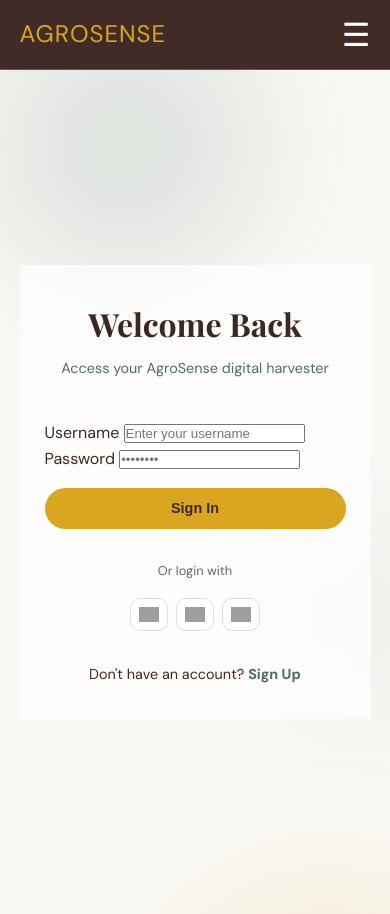
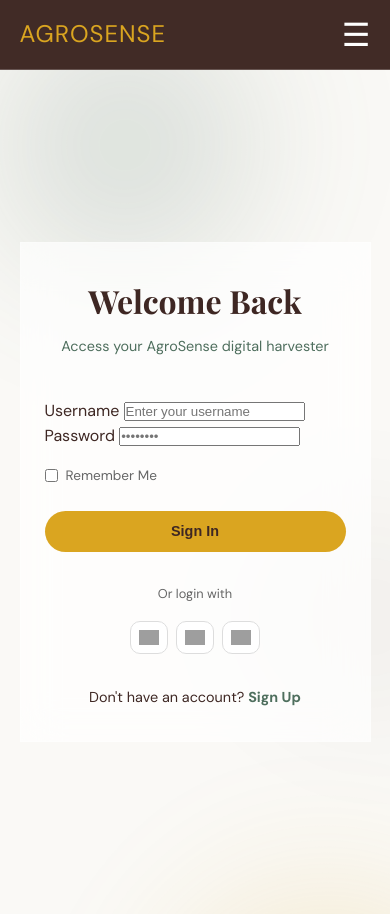
Before and after one commit to mohammedsaalim0/agrosense.io, a Django app: page /accounts/login/ in a window 390 px wide. Run offline with Django 5.2, Linux system fonts and the light colour scheme; some web fonts are replaced; grey boxes are pictures that could not be loaded.

Commit message:
Fix Meet the Architects mobile layout and improve login credential storage

```diff
--- a/agrosense_project/settings.py
+++ b/agrosense_project/settings.py
@@ -128,3 +128,8 @@ STATICFILES_STORAGE = 'whitenoise.storage.CompressedManifestStaticFilesStorage'
 
 LOGIN_REDIRECT_URL = 'dashboard'
 LOGOUT_REDIRECT_URL = 'login'
+
+# Session Configuration
+SESSION_COOKIE_AGE = 1209600 # 2 weeks
+SESSION_EXPIRE_AT_BROWSER_CLOSE = False
+SESSION_SAVE_EVERY_REQUEST = True
--- a/core/templates/registration/login.html
+++ b/core/templates/registration/login.html
@@ -18,13 +18,17 @@
             {% csrf_token %}
             <div class="form-group">
                 <label>Username</label>
-                <input type="text" name="username" placeholder="Enter your username" required>
+                <input type="text" name="username" placeholder="Enter your username" autocomplete="username" required>
             </div>
             <div class="form-group">
                 <label>Password</label>
-                <input type="password" name="password" placeholder="••••••••" required>
+                <input type="password" name="password" placeholder="••••••••" autocomplete="current-password" required>
             </div>
-            <button type="submit" class="btn btn-primary" style="width: 100%; margin-top: 1rem;">Sign In</button>
+            <div class="form-group" style="display: flex; align-items: center; gap: 0.5rem; margin-top: 1rem;">
+                <input type="checkbox" name="remember_me" id="remember_me" style="width: auto;">
+                <label for="remember_me" style="margin: 0; font-size: 0.85rem; color: #666;">Remember Me</label>
+            </div>
+            <button type="submit" class="btn btn-primary" style="width: 100%; margin-top: 1.5rem;">Sign In</button>
         </form>
 
         <div class="social-login" style="margin-top: 2rem; text-align: center;">
```
Also changed, not shown: core/templates/core/dashboard.html (+15 -3 lines).
